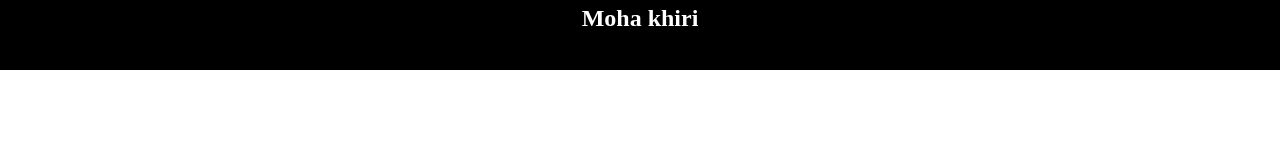
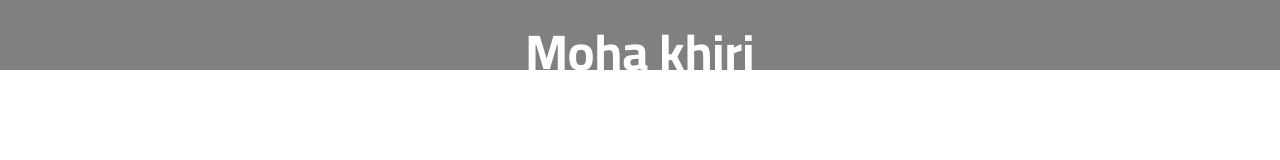
Before and after one commit to soufianekhiri215-sudo/Booking_cars, a plain HTML site: page index.html in a window 1280 px wide. Drawn offline with Linux system fonts and the light colour scheme.

Commit message:
Update styles for h1 and nav elements

```diff
--- a/style.css
+++ b/style.css
@@ -6,8 +6,11 @@ h1{
   text-align: center;
   color: white;
   padding: 5px;
+  font-family: 'Cairo', sans-serif;
+  font-size: 50px;
 }
 nav{
   height: 70px;
-  background: black;
+  background: grey;
+
 }
```
